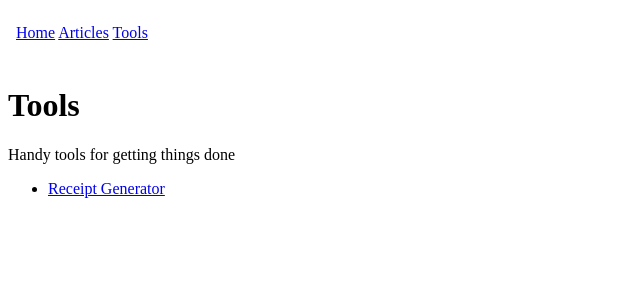
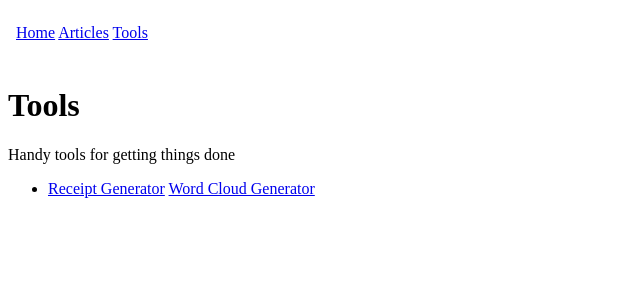
Before and after one commit to lauriegriffiths/lauriegriffiths.github.io, a SvelteKit app: page /tools in a window 1280 px wide. Shown: the top 300 px of the page, without its empty margins (0-640 px from the left). Built offline with nearby package versions, Linux system fonts and the light colour scheme.

Commit message:
link to word cloud generator

```diff
--- a/src/routes/tools/+page.svelte
+++ b/src/routes/tools/+page.svelte
@@ -8,5 +8,6 @@
 <ul>
 	<li>
 		<a href="https://lauriegriffiths.github.io/receipt-generator/">Receipt Generator</a>
+		<a href="https://lauriegriffiths.github.io/word-cloud-generator/"> Word Cloud Generator</a>
 	</li>
 </ul>
```
